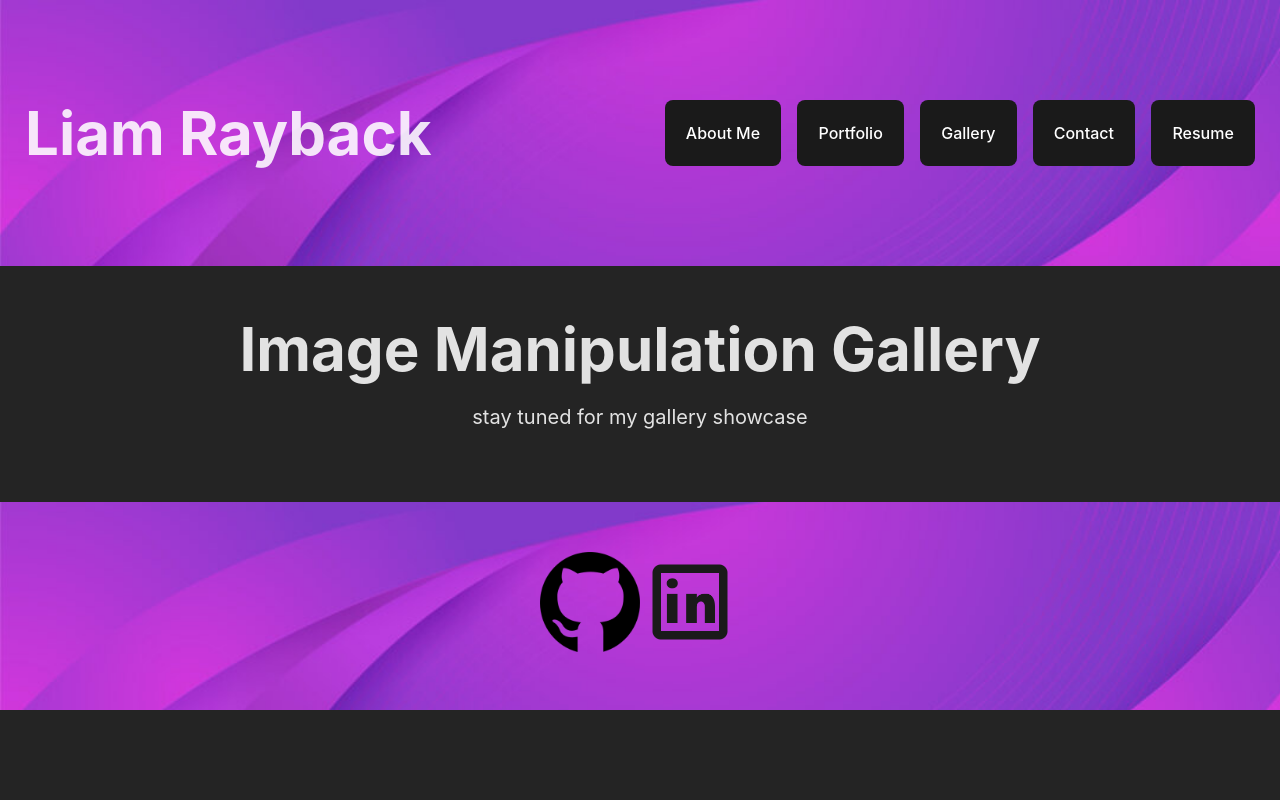
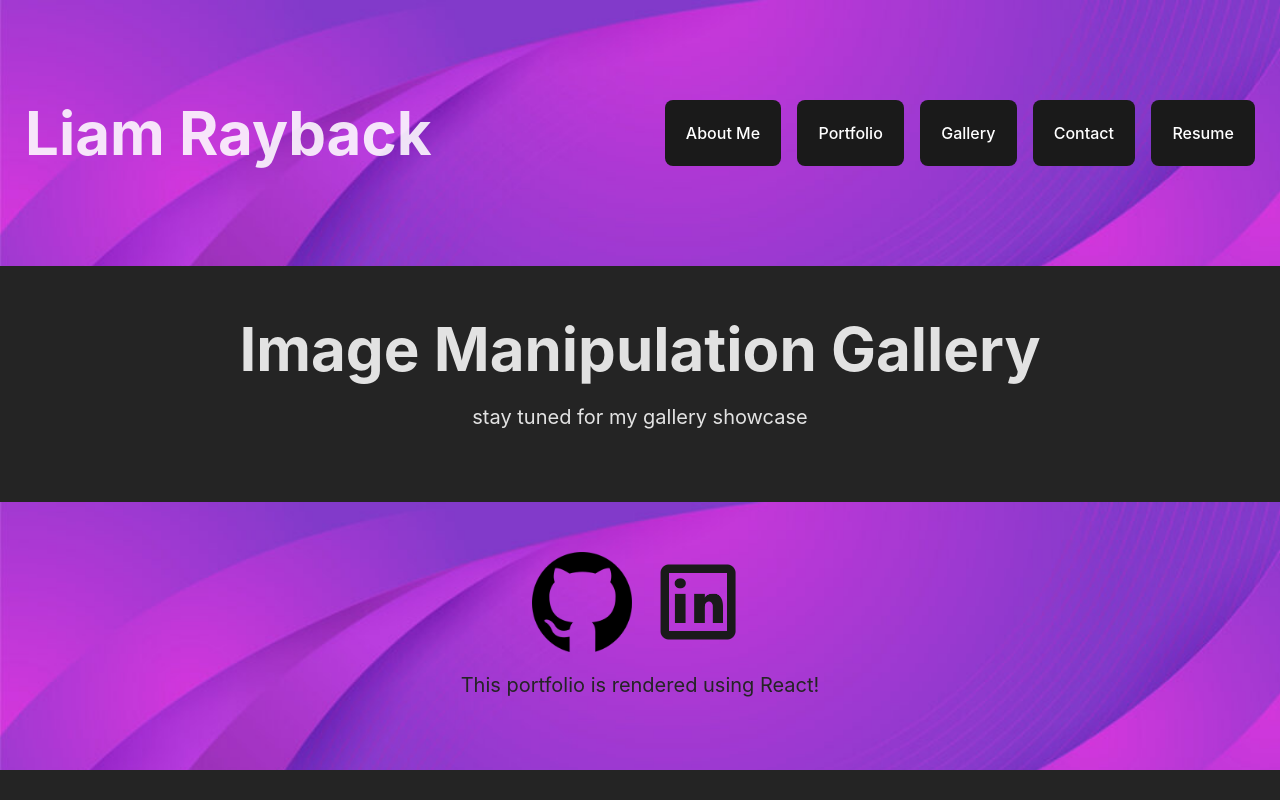
Before and after one commit to KatanaFinKoi/Portfolio, a React (Vite) app: page /gallery in a window 1280 px wide. Built offline with nearby package versions, Linux system fonts and the light colour scheme.

Commit message:
added styling to add p tag below other items in footer

```diff
--- a/src/components/footer.tsx
+++ b/src/components/footer.tsx
@@ -1,7 +1,9 @@
 
 const Footer = () => {
     return (
-        <footer className = "footer">
+        <footer>
+            <div className = "footer">
+                <div className = "footer-logo-container">
                     <a className = "footer-logo"
                     onClick={() => window.open('https://github.com/KatanaFinKoi', '_blank')}
                     >
@@ -21,6 +23,10 @@ const Footer = () => {
                         >
                         </img>
                     </a>
+                </div>
+                <p className="footer-text">This portfolio is rendered using React!</p>
+            </div>
+
         </footer>
     );
 }
--- a/src/index.css
+++ b/src/index.css
@@ -159,6 +159,18 @@ button:focus-visible {
   background-size: cover;
   display: flex;
   justify-content: center;
+  align-items: center;
+  flex-direction: column;
+}
+
+.footer-logo-container {
+  display: flex;
+  gap: 1rem;
+}
+
+.footer-text {
+  margin-top: 10px;
+  color: #242424;
 }
 
 
```
Also changed, not shown: 1 other file (tests, documents, lock files or other folders). Lines whose indentation alone changed are shown as unchanged.
